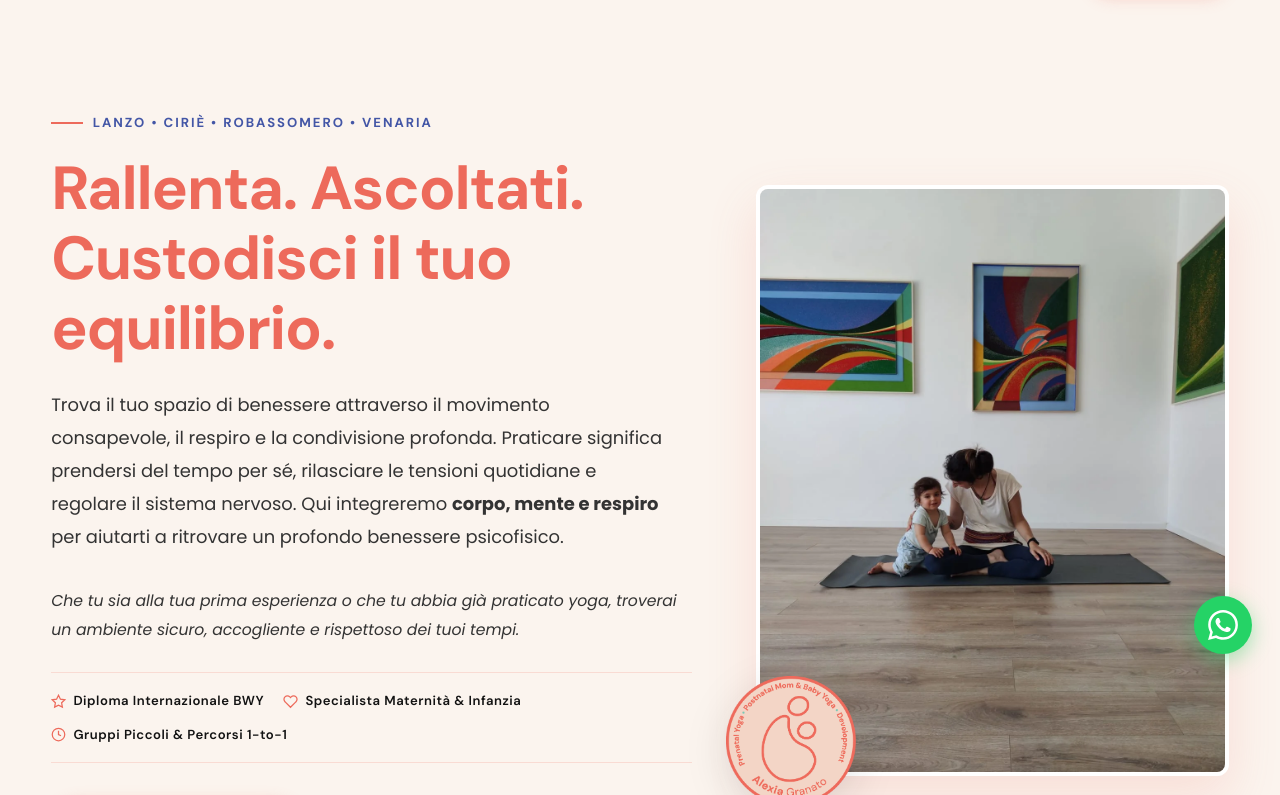
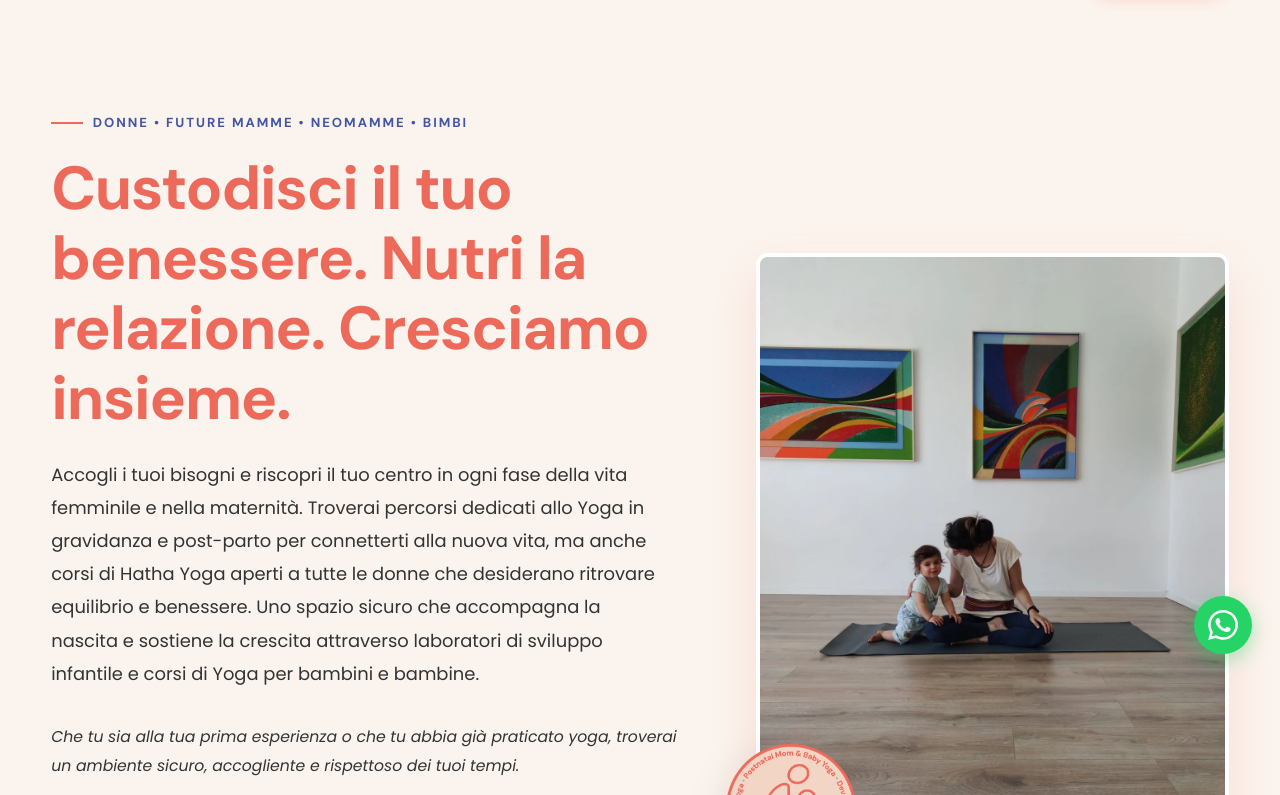
Before and after one commit to fprojetto/alexiagranato, a plain HTML site: page index.html in a window 1280 px wide. Shown: the part 118-913 px from the top of the page. Drawn offline with Linux system fonts and the light colour scheme.

Commit message:
add head content

```diff
--- a/index.html
+++ b/index.html
@@ -228,12 +228,13 @@
       <div class="container hero-grid">
         <div class="hero-content">
           <div class="hero-overline">
-            <span>Lanzo &bull; Ciriè &bull; Robassomero &bull; Venaria</span>
+            <span>Donne &bull; Future Mamme &bull; Neomamme &bull; Bimbi</span>
           </div>
-          <h1 class="hero-title">Rallenta. Ascoltati. Custodisci il tuo equilibrio.</h1>
+          <h1 class="hero-title">Custodisci il tuo benessere. Nutri la relazione. Cresciamo insieme.</h1>
           <p class="hero-lead">
-            Trova il tuo spazio di benessere attraverso il movimento consapevole, il respiro e la condivisione profonda.
-            Praticare significa prendersi del tempo per sé, rilasciare le tensioni quotidiane e regolare il sistema nervoso. Qui integreremo <strong>corpo, mente e respiro</strong> per aiutarti a ritrovare un profondo benessere psicofisico.
+            Accogli i tuoi bisogni e riscopri il tuo centro in ogni fase della vita femminile e nella maternità.
+            Troverai percorsi dedicati allo Yoga in gravidanza e post-parto per connetterti alla nuova vita, ma anche corsi di Hatha Yoga aperti a tutte le donne che desiderano ritrovare equilibrio e benessere.
+            Uno spazio sicuro che accompagna la nascita e sostiene la crescita attraverso laboratori di sviluppo infantile e corsi di Yoga per bambini e bambine.
           </p>
 
           <p style="font-size: 0.98rem; margin-bottom: 1.8rem; color: var(--color-text);">
@@ -243,15 +244,15 @@
           <div class="hero-badges">
             <div class="hero-badge-item">
               <svg width="15" height="15" viewBox="0 0 24 24" fill="none" stroke="currentColor" stroke-width="2"><path d="M12 2l3.09 6.26L22 9.27l-5 4.87 1.18 6.88L12 17.77l-6.18 3.25L7 14.14 2 9.27l6.91-1.01L12 2z"/></svg>
-              <span>Diploma Internazionale BWY</span>
+              <span>Insegnante di Yoga Certificata</span>
             </div>
             <div class="hero-badge-item">
               <svg width="15" height="15" viewBox="0 0 24 24" fill="none" stroke="currentColor" stroke-width="2"><path d="M20.84 4.61a5.5 5.5 0 0 0-7.78 0L12 5.67l-1.06-1.06a5.5 5.5 0 0 0-7.78 7.78l1.06 1.06L12 21.23l7.78-7.78 1.06-1.06a5.5 5.5 0 0 0 0-7.78z"/></svg>
-              <span>Specialista Maternità & Infanzia</span>
+              <span>Specialista Maternità e Sviluppo Infantile 0-24</span>
             </div>
             <div class="hero-badge-item">
               <svg width="15" height="15" viewBox="0 0 24 24" fill="none" stroke="currentColor" stroke-width="2"><circle cx="12" cy="12" r="10"/><polyline points="12 6 12 12 16 14"/></svg>
-              <span>Gruppi Piccoli & Percorsi 1-to-1</span>
+              <span>Gruppi Piccoli e Percorsi Individuali</span>
             </div>
           </div>
 
```
